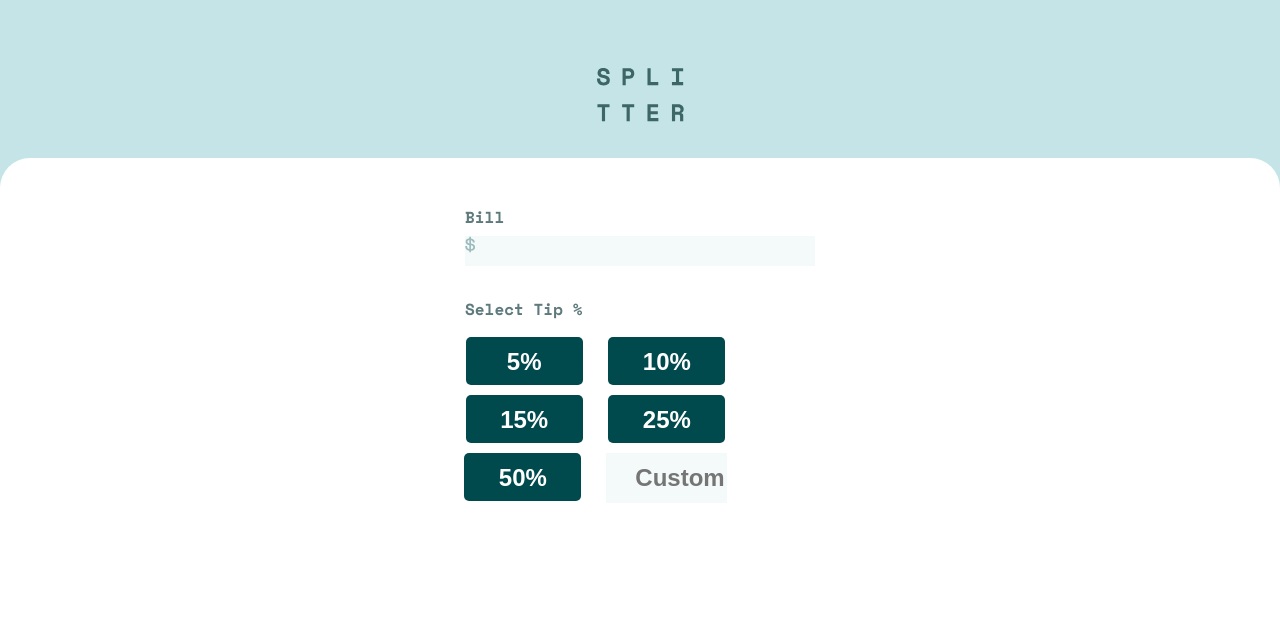
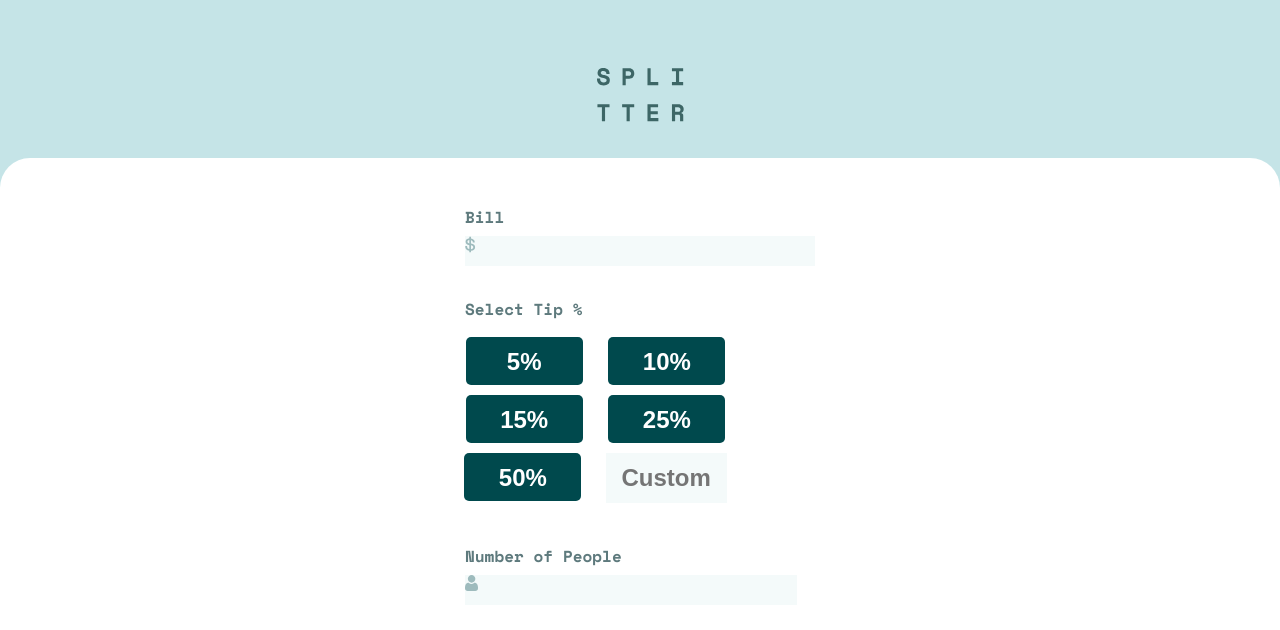
Before and after one commit to Jacoberson/tip-calculator, a React (Create React App) app: page / in a window 1280 px wide. Shown: the top 630 px of the page. Built offline with nearby package versions, Linux system fonts and the light colour scheme.

Commit message:
enhancement: people portion

```diff
--- a/src/components/TipForm.js
+++ b/src/components/TipForm.js
@@ -21,6 +21,10 @@ const TipForm = () => {
           max="100"
         />
       </div>
+      <div className="people-container">
+        <p className="number-of-people">Number of People</p>
+        <input id="people-input" type="number" min="1" />
+      </div>
     </form>
   );
 };
--- a/src/index.css
+++ b/src/index.css
@@ -1,3 +1,33 @@
+/* Chrome, Safari, Edge, Opera */
+input::-webkit-outer-spin-button,
+input::-webkit-inner-spin-button {
+  -webkit-appearance: none;
+  margin: 0;
+}
+
+/* Firefox */
+input[type="number"] {
+  -moz-appearance: textfield;
+}
+
+::-webkit-input-placeholder {
+  text-align: center;
+}
+
+:-moz-placeholder {
+  /* Firefox 18- */
+  text-align: center;
+}
+
+::-moz-placeholder {
+  /* Firefox 19+ */
+  text-align: center;
+}
+
+:-ms-input-placeholder {
+  text-align: center;
+}
+
 body {
   margin: 0;
   font-family: "Space Mono", monospace, "Roboto", sans-serif;
@@ -10,18 +40,6 @@ p {
   font-size: 16px;
   line-height: 23.7px;
   color: hsl(186, 14%, 43%);
-}
-
-/* Chrome, Safari, Edge, Opera */
-input::-webkit-outer-spin-button,
-input::-webkit-inner-spin-button {
-  -webkit-appearance: none;
-  margin: 0;
-}
-
-/* Firefox */
-input[type="number"] {
-  -moz-appearance: textfield;
 }
 
 @media (min-width: 375px) {
@@ -141,6 +159,27 @@ input[type="number"] {
   #custom-input:hover {
     cursor: pointer;
   }
+
+  .people-container {
+    margin-top: 32px;
+  }
+
+  .number-of-people {
+    margin: 0 0 6px;
+  }
+
+  #people-input {
+    background: hsl(189, 41%, 97%);
+    color: hsl(183, 100%, 15%);
+    background-image: url(./images/icon-person.svg);
+    background-repeat: no-repeat;
+    border: 0;
+    font-weight: 700;
+    font-size: 24px;
+    text-align: right;
+    box-sizing: border-box;
+    outline: none;
+  }
 }
 
 @media (min-width: 1440px) {
@@ -161,4 +200,8 @@ input[type="number"] {
     width: 379px;
     right: 10px;
   }
+
+  .people-container {
+    margin-top: 0;
+  }
 }
```
